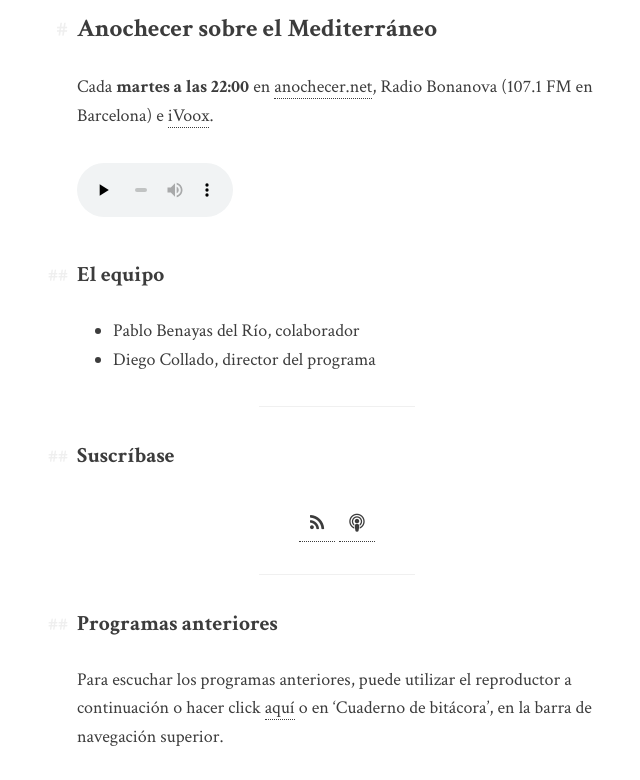
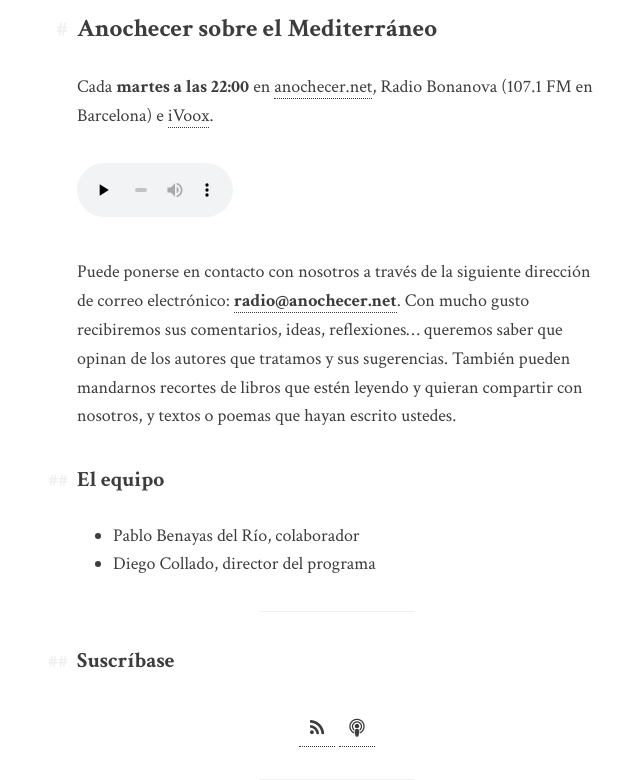
Before and after one commit to dieguitocollado/anochecer2, a Jekyll site: the page built from index.md, in a window 1280 px wide and 900 px high, scrolled down 553 px, cut to the strip 0-780 px from the top of the window. Shown: the whole strip, without its empty margins (303-943 px from the left). Built offline with Jekyll 4.4.1, drawn with Linux system fonts in a browser that asks for light colours; comment, search, counter and statistics services are not loaded.

Commit message:
Update index.md

```diff
--- a/index.md
+++ b/index.md
@@ -13,6 +13,7 @@ Cada **martes a las 22:00** en [anochecer.net](anochecer.net), Radio Bonanova (1
 
 <audio id="audio_1" controls="" preload="none" style="width:30%;padding:0;"><source src="http://radio.diegocollado.net:8000/stream.mp3?type=http&amp;nocache=143" type="audio/mpeg"></audio>
 
+Puede ponerse en contacto con nosotros a través de la siguiente dirección de correo electrónico: **[radio@anochecer.net](mailto:radio@anochecer.net)**. Con mucho gusto recibiremos sus comentarios, ideas, reflexiones… queremos saber que opinan de los autores que tratamos y sus sugerencias. También pueden mandarnos recortes de libros que estén leyendo y quieran compartir con nosotros, y textos o poemas que hayan escrito ustedes.
 
 ### El equipo
 * Pablo Benayas del Río, colaborador
```
